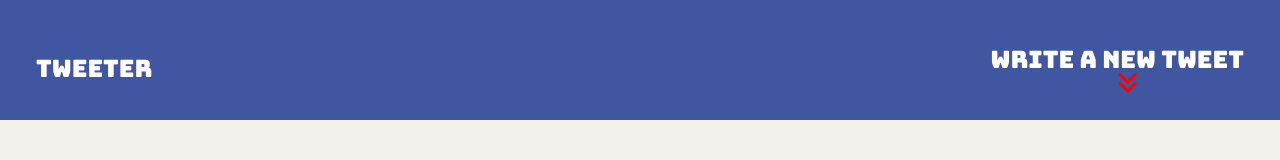
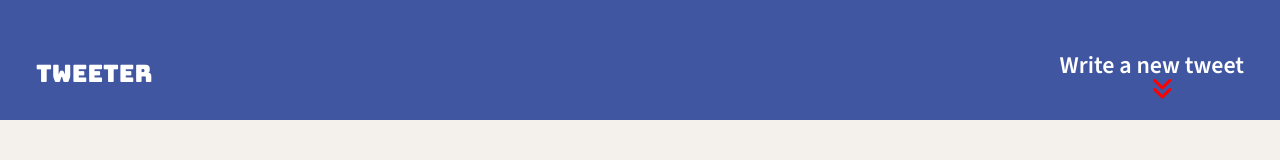
Before and after one commit to patrick-204/tweeter, a website: page public/index.html in a window 1280 px wide. Drawn offline with nearby package versions, Linux system fonts and the light colour scheme.

Commit message:
Modify nav CSS file to include a more sematic approach. Add div to encompass the "write a new tweet" and "double angle down" symbol.

```diff
--- a/public/index.html
+++ b/public/index.html
@@ -26,9 +26,11 @@
     <!-- Top nav bar (fixed) -->
     <nav class="bungee-regular">
       <span>tweeter</span>
-      <p>Write a new tweet
-        <i class="fa-solid fa-angles-down"></i>
-      </p>
+      <div class="nav-item">
+        <p>Write a new tweet
+          <i class="fa-solid fa-angles-down"></i>
+        </p>
+      </div>
     </nav>
 
     <!-- Page-specific (main) content here -->
--- a/public/styles/nav.css
+++ b/public/styles/nav.css
@@ -3,16 +3,28 @@ nav {
   width: 100%;
   background-color: #4056A1;
   color: #FFFFFF;
-  font-family: "Bungee", sans-serif;
-  padding: 0 1.5em;
-  display: flex;
-  justify-content: space-between;
-  align-items: center;
+  padding-left: 1.5em;
+  padding-right: 1.5em;
 }
 
 nav span {
+  font-weight: 300;
+  font-style: normal;
+  display: flex;
+  align-items: center;
+  font-family: "Bungee", sans-serif;
   position: relative;
-  top: 9px; /* Adjust tweeter so that the top of the word is centered in the nav */
+  top: 60px; /* Adjust tweeter so that the top of the word is centered in the nav */
+}
+
+.nav-item {
+  display: flex;
+  align-items: center;
+  justify-content: end;
+}
+
+.nav-item p {
+  margin-right: 0em; /* Adjust spacing between text and icon */
 }
 
 nav p {
@@ -25,17 +37,6 @@ nav p i {
   left: 50%;
 }
 
-/* Set everything after the first letter to lowercase */
-nav p::first-letter {
-  text-transform: lowercase;
-}
-
-/* Font for the nav */
-.bungee-regular {
-  font-weight: 300;
-  font-style: normal;
-}
-
 .fa-angles-down {
   color: red;
 }
--- a/server/data-files/initial-tweets.json
+++ b/server/data-files/initial-tweets.json
@@ -8,7 +8,7 @@
     "content": {
       "text": "If I have seen further it is by standing on the shoulders of giants"
     },
-    "created_at": 1712940577554
+    "created_at": 1712952791371
   },
   {
     "user": {
@@ -19,6 +19,6 @@
     "content": {
       "text": "Je pense , donc je suis"
     },
-    "created_at": 1713026977554
+    "created_at": 1713039191371
   }
 ]
```
